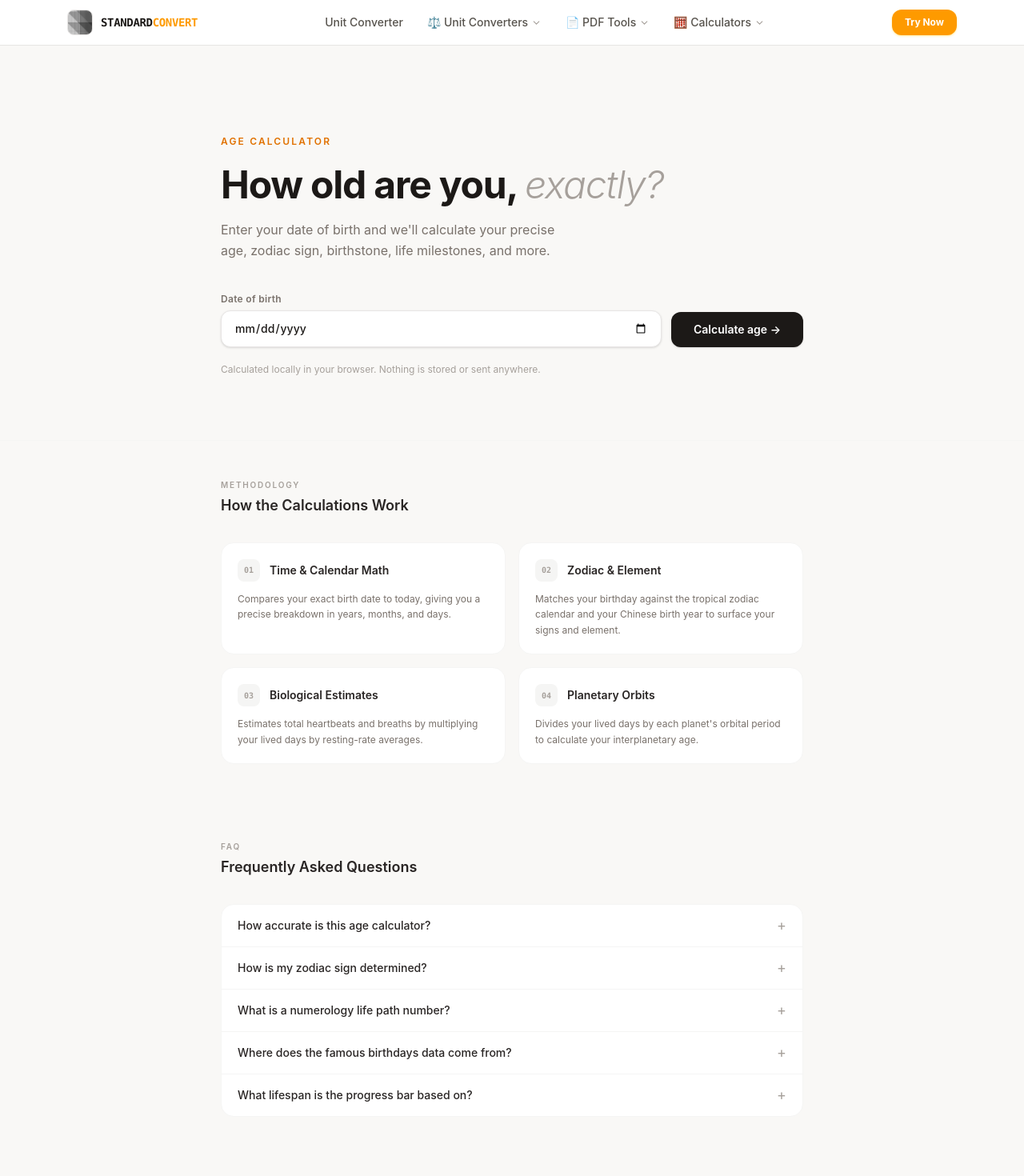
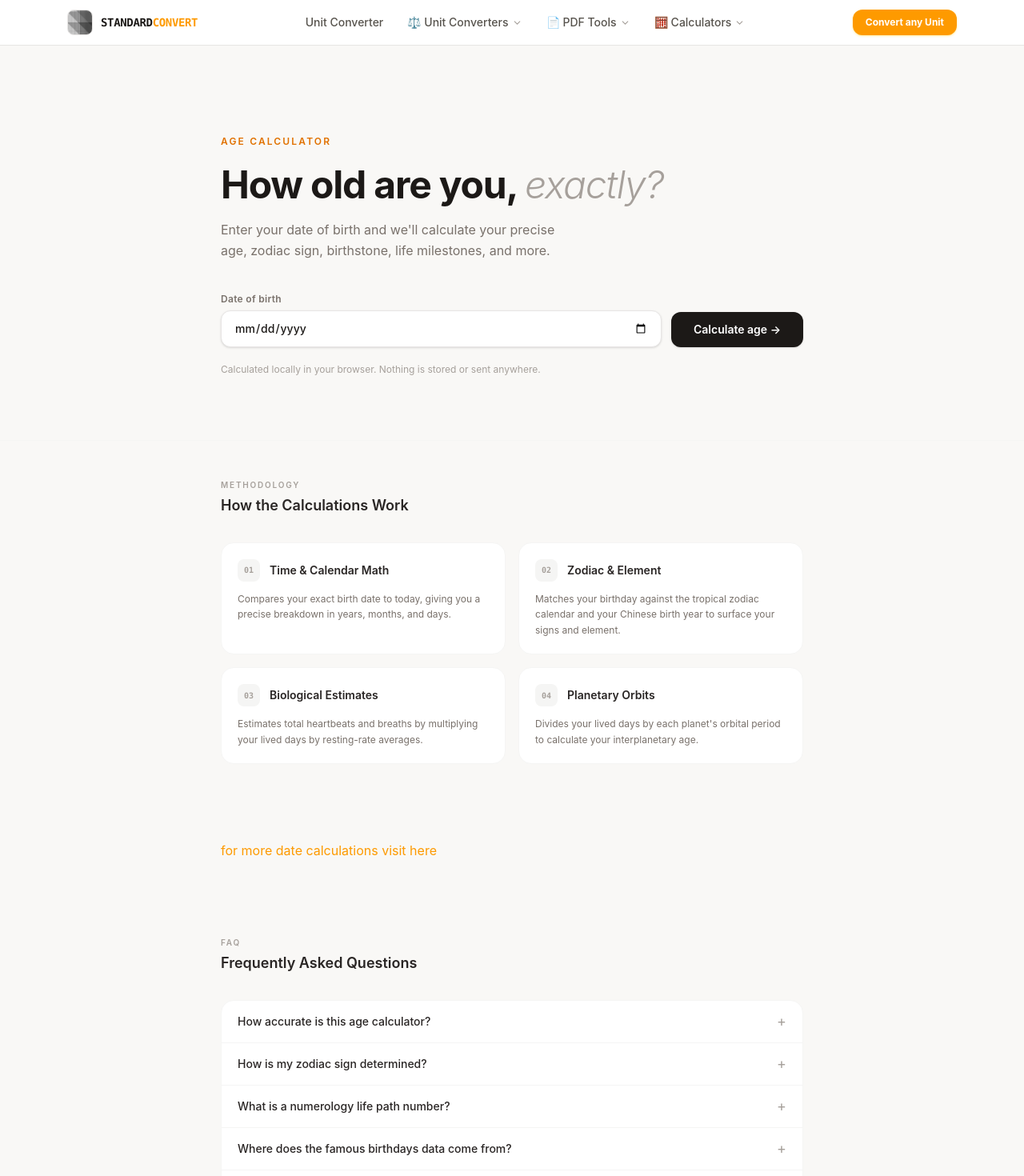
Before and after one commit to ihalokam/unitconveerter, a Next.js app: page /calculator/age-calculator in a window 1280 px wide. Shown: the top 1470 px of the page at 80% size. Built offline with nearby package versions, Linux system fonts and the light colour scheme.

Commit message:
modified navbar and added a backlink in age calc

```diff
--- /dev/null
+++ b/app/Components/Calculator/birthday/Link.tsx
@@ -0,0 +1,13 @@
+import React from 'react'
+
+function Link() {
+    return (
+        <div className="max-w-3xl mx-auto px-5 py-12 ">
+            <a className='text-amber-500' href="https://datecalculator.site/" rel="dofollow">
+                for more date calculations visit here
+            </a>
+        </div>
+    )
+}
+
+export default Link
--- a/app/Components/Navbar.tsx
+++ b/app/Components/Navbar.tsx
@@ -65,8 +65,8 @@ export default function Navbar() {
                                 onMouseLeave={() => setActiveDropdown(null)}
                                 onClick={() => setActiveDropdown(activeDropdown === cat.id ? null : cat.id)}
                                 className={`flex items-center gap-1 px-3.5 py-1.5 rounded-lg text-sm font-medium transition-colors cursor-pointer ${activeDropdown === cat.id
-                                        ? "text-amber-700 bg-amber-50"
-                                        : "text-stone-600 hover:text-amber-700 hover:bg-amber-50"
+                                    ? "text-amber-700 bg-amber-50"
+                                    : "text-stone-600 hover:text-amber-700 hover:bg-amber-50"
                                     }`}
                             >
                                 <span className="text-sm" aria-hidden>{cat.icon}</span>
@@ -117,7 +117,7 @@ export default function Navbar() {
                     href="/unit-converter"
                     className="hidden md:inline-flex items-center gap-1.5 shrink-0 text-xs font-bold px-4 py-2 rounded-xl bg-amber-500 hover:bg-amber-400 text-white transition-colors shadow-sm shadow-amber-300/40"
                 >
-                    Try Now
+                    Convert any Unit
                 </Link>
 
                 {/* Mobile toggle */}
--- a/app/calculator/age-calculator/page.tsx
+++ b/app/calculator/age-calculator/page.tsx
@@ -5,6 +5,7 @@ import Calculator from "@/app/Components/Calculator/birthday/Calculator";
 import HowWeCalculate from "@/app/Components/Calculator/birthday/HowWeCalculate";
 import Faq from "@/app/Components/Calculator/birthday/Faq";
 import JsonLd from "@/app/Components/Calculator/birthday/JsonLd";
+import Link from "@/app/Components/Calculator/birthday/Link";
 
 export const metadata: Metadata = {
     title: "Age Calculator — Zodiac Sign, celebrity match, Life Stats",
@@ -34,7 +35,9 @@ export default function AgeCalculatorPage() {
                     <Calculator />
                     <div className="border-t border-stone-100">
                         <HowWeCalculate />
+                        <Link />
                         <Faq />
+
                     </div>
                 </AgeProvider>
             </Suspense>
```
